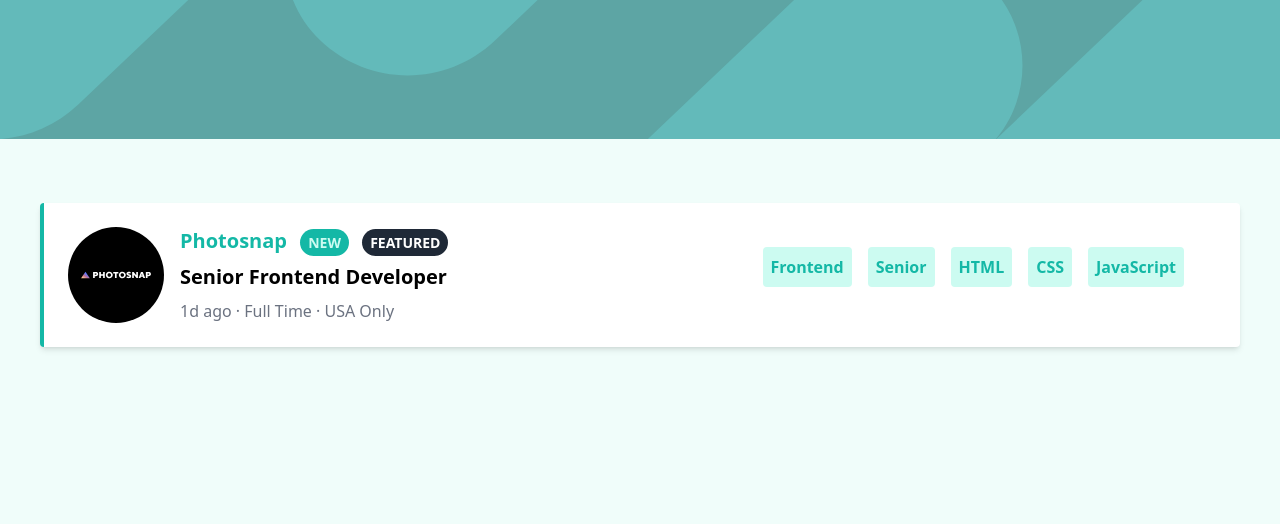
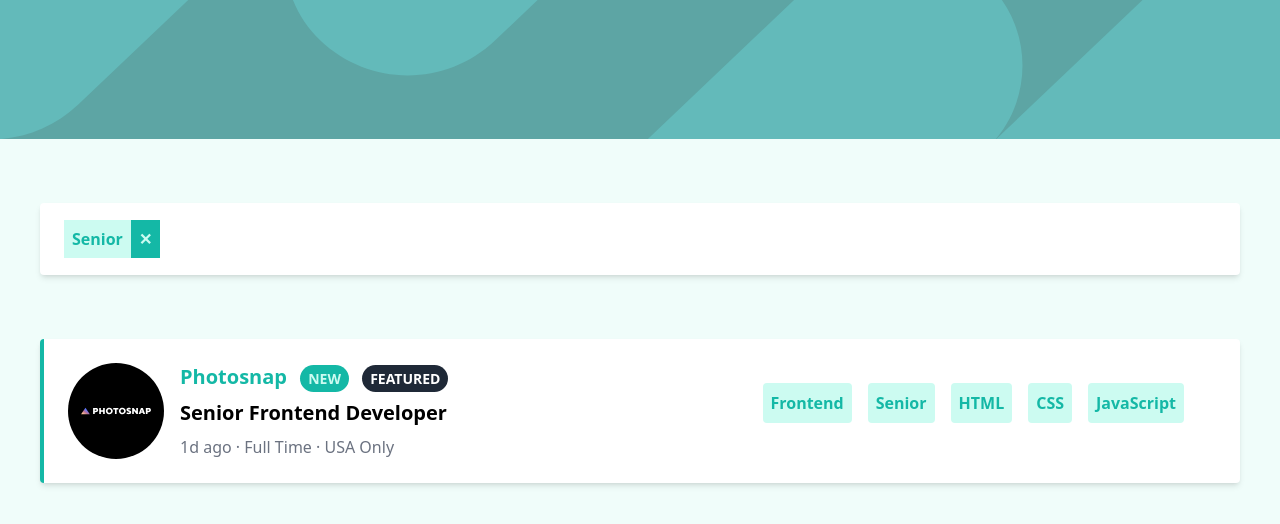
Before and after one commit to AbdElrahmanGbr/joblisting-ReactJs, a React (Create React App) app: page / in a window 1280 px wide. Both pictures are taken after a click on the element "Senior". Shown: the top 524 px of the page. Built offline with nearby package versions, Linux system fonts and the light colour scheme.

Commit message:
improved filteration and created the filter bar

```diff
--- a/src/App.js
+++ b/src/App.js
@@ -25,14 +25,29 @@ function App() {
     };
 
     const handleTagClick = (tag) => {
+        if (filters.includes(tag)) return;
         setFilters([...filters, tag]);
     }
 
     const filteredJobs = jobs.filter(filterFunc);
+    const handleFilterClick = (passedFilter) => {
+        setFilters(filters.filter(f => f !== passedFilter));
+    }
     return (
         <>
             <Header/>
+            {
+                filters.length > 0 && (
+                    <div className='bg-white flex shadow-md my-16 mx-10 p-6 rounded'>
 
+                        {filters.map((filter) => <span onClick={() => handleFilterClick(filter)}
+                                                       className='cursor-pointer text-teal-500 bg-teal-100 font-bold mr-4 mb-4 rounded sm:mb-0'>
+                            <span className='text-teal-500 bg-teal-100 p-2'>{filter}</span>
+                            <span className='bg-teal-500 text-teal-100 p-2'>✕</span>
+                            </span>
+                        )}
+                    </div>
+                )}
             {jobs.length === 0 ? (
                 <p>Fetching jobs data..</p>
             ) : (
--- a/src/components/JobsBoard.js
+++ b/src/components/JobsBoard.js
@@ -44,7 +44,7 @@ const JobBoard = ({
             <div
                 className="flex flex-wrap items-center mt-4 mx-4 pt-4 border-t border-gray-500 border-solid sm:ml-auto sm:border-0 sm:mt-0 sm:pt-0 sm:mb-0">
                 {tags ? tags.map((tag) => <span onClick={() => handleTagClick(tag)}
-                                                className='text-teal-500 bg-teal-100 font-bold mr-4 mb-4 p-2 rounded'>{tag}</span>) : ''}
+                                                className='cursor-pointer text-teal-500 bg-teal-100 font-bold mr-4 mb-4 p-2 rounded'>{tag}</span>) : ''}
             </div>
         </div>
 
```
